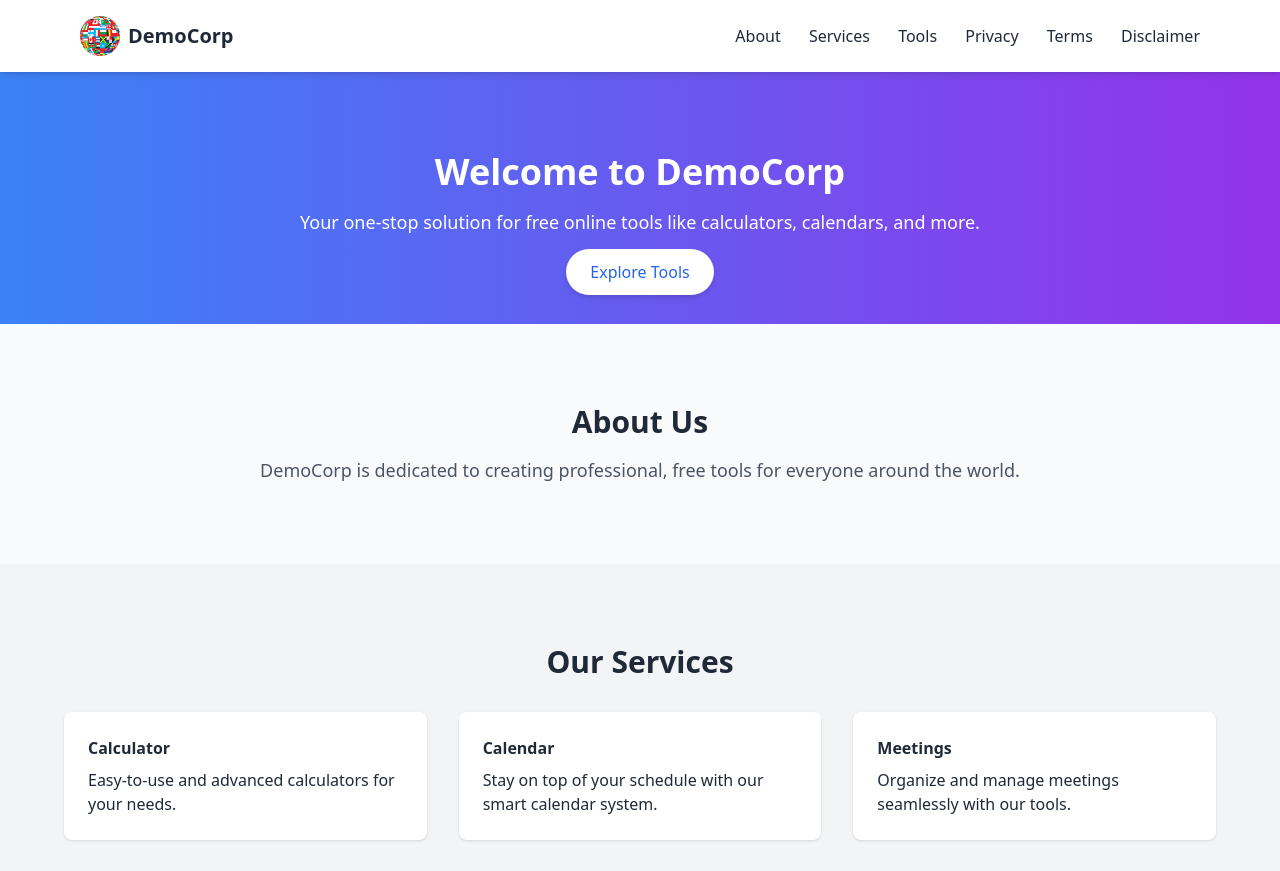
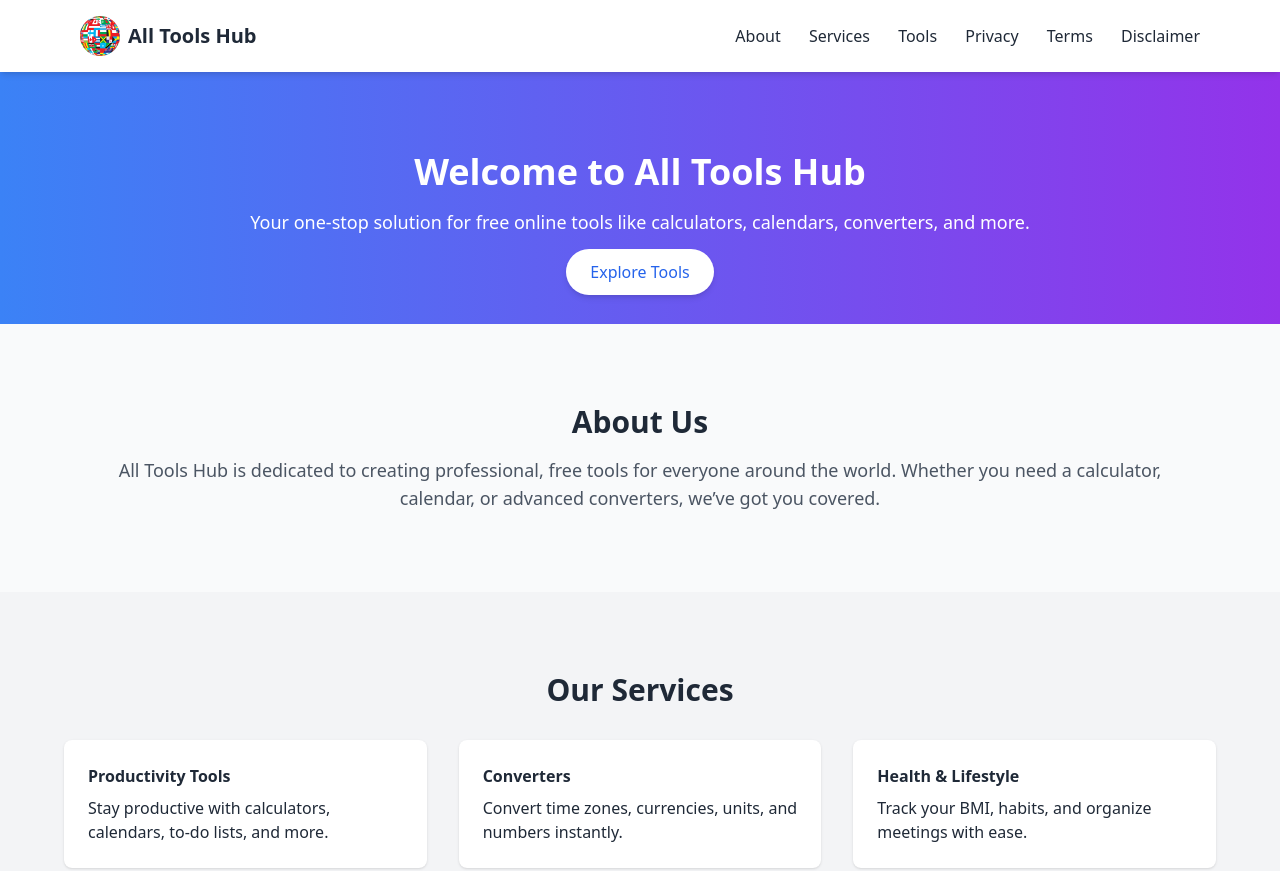
Before and after one commit to MHamza0425/my-project, a plain HTML site: page index.html in a window 1280 px wide. Shown: the top 871 px of the page. Drawn offline with nearby package versions, Linux system fonts and the light colour scheme; files whose address does not match are found by name.

Commit message:
Update index.html

```diff
--- a/index.html
+++ b/index.html
@@ -3,7 +3,7 @@
 <head>
   <meta charset="UTF-8" />
   <meta name="viewport" content="width=device-width, initial-scale=1.0" />
-  <title>DemoCorp - Free Online Tools</title>
+  <title>All Tools Hub - Free Online Tools</title>
   <script src="https://cdn.tailwindcss.com"></script>
 </head>
 <body class="bg-gray-50 text-gray-800">
@@ -12,7 +12,7 @@
     <div class="max-w-6xl mx-auto flex justify-between items-center p-4">
       <div class="flex items-center space-x-2">
         <img src="assets/logo.png" alt="Logo" class="w-10 h-10" />
-        <h1 class="text-xl font-bold">DemoCorp</h1>
+        <h1 class="text-xl font-bold">All Tools Hub</h1>
       </div>
       <nav class="space-x-6">
         <a href="#about" class="hover:text-blue-600">About</a>
@@ -28,8 +28,8 @@
   <!-- Hero Section -->
   <section class="pt-28 text-center bg-gradient-to-r from-blue-500 to-purple-600 text-white">
     <div class="max-w-4xl mx-auto p-10">
-      <h2 class="text-4xl font-extrabold mb-4">Welcome to DemoCorp</h2>
-      <p class="text-lg mb-6">Your one-stop solution for free online tools like calculators, calendars, and more.</p>
+      <h2 class="text-4xl font-extrabold mb-4">Welcome to All Tools Hub</h2>
+      <p class="text-lg mb-6">Your one-stop solution for free online tools like calculators, calendars, converters, and more.</p>
       <a href="#tools" class="bg-white text-blue-600 px-6 py-3 rounded-full shadow-md hover:bg-gray-100">Explore Tools</a>
     </div>
   </section>
@@ -38,7 +38,8 @@
   <section id="about" class="max-w-6xl mx-auto py-20 px-6">
     <h3 class="text-3xl font-bold mb-4 text-center">About Us</h3>
     <p class="text-center text-lg text-gray-600">
-      DemoCorp is dedicated to creating professional, free tools for everyone around the world.
+      All Tools Hub is dedicated to creating professional, free tools for everyone around the world.
+      Whether you need a calculator, calendar, or advanced converters, we’ve got you covered.
     </p>
   </section>
 
@@ -48,16 +49,16 @@
       <h3 class="text-3xl font-bold mb-8 text-center">Our Services</h3>
       <div class="grid grid-cols-1 md:grid-cols-3 gap-8">
         <div class="bg-white p-6 rounded-lg shadow hover:shadow-lg">
-          <h4 class="font-semibold mb-2">Calculator</h4>
-          <p>Easy-to-use and advanced calculators for your needs.</p>
+          <h4 class="font-semibold mb-2">Productivity Tools</h4>
+          <p>Stay productive with calculators, calendars, to-do lists, and more.</p>
         </div>
         <div class="bg-white p-6 rounded-lg shadow hover:shadow-lg">
-          <h4 class="font-semibold mb-2">Calendar</h4>
-          <p>Stay on top of your schedule with our smart calendar system.</p>
+          <h4 class="font-semibold mb-2">Converters</h4>
+          <p>Convert time zones, currencies, units, and numbers instantly.</p>
         </div>
         <div class="bg-white p-6 rounded-lg shadow hover:shadow-lg">
-          <h4 class="font-semibold mb-2">Meetings</h4>
-          <p>Organize and manage meetings seamlessly with our tools.</p>
+          <h4 class="font-semibold mb-2">Health & Lifestyle</h4>
+          <p>Track your BMI, habits, and organize meetings with ease.</p>
         </div>
       </div>
     </div>
@@ -137,8 +138,8 @@
   <footer class="bg-gray-900 text-gray-300 py-10 mt-20">
     <div class="max-w-6xl mx-auto grid grid-cols-1 md:grid-cols-3 gap-8 px-6">
       <div>
-        <h4 class="font-semibold mb-4">DemoCorp</h4>
-        <p>Your trusted demo platform for productivity tools.</p>
+        <h4 class="font-semibold mb-4">All Tools Hub</h4>
+        <p>Your trusted hub for free productivity and conversion tools.</p>
       </div>
       <div>
         <h4 class="font-semibold mb-4">Quick Links</h4>
@@ -150,11 +151,11 @@
       </div>
       <div>
         <h4 class="font-semibold mb-4">Contact Us</h4>
-        <p>Email: contact@democorp.com</p>
+        <p>Email: support@alltoolshub.com</p>
       </div>
     </div>
     <div class="text-center text-gray-500 mt-6 text-sm">
-      © 2025 DemoCorp. All rights reserved.
+      © 2025 All Tools Hub. All rights reserved.
     </div>
   </footer>
 </body>
```
